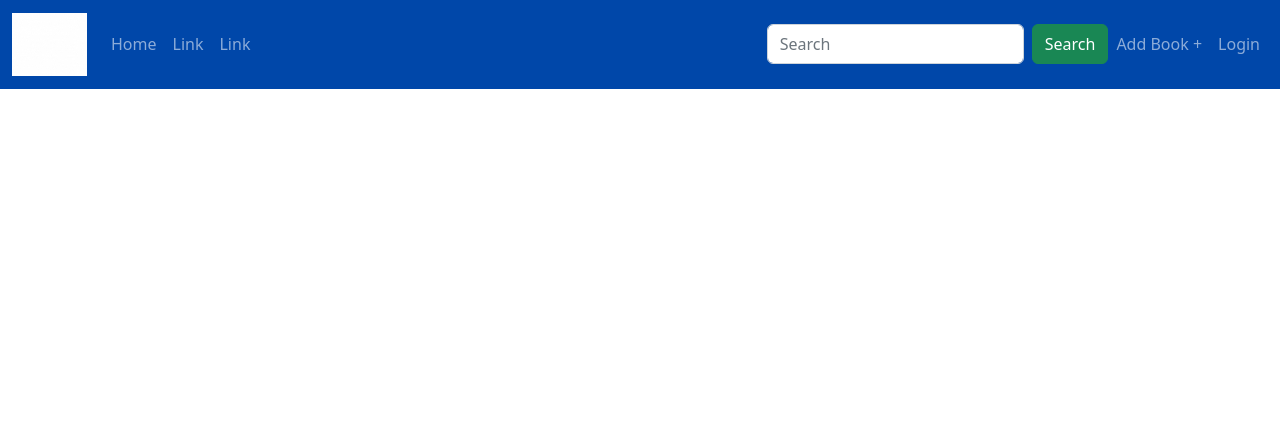
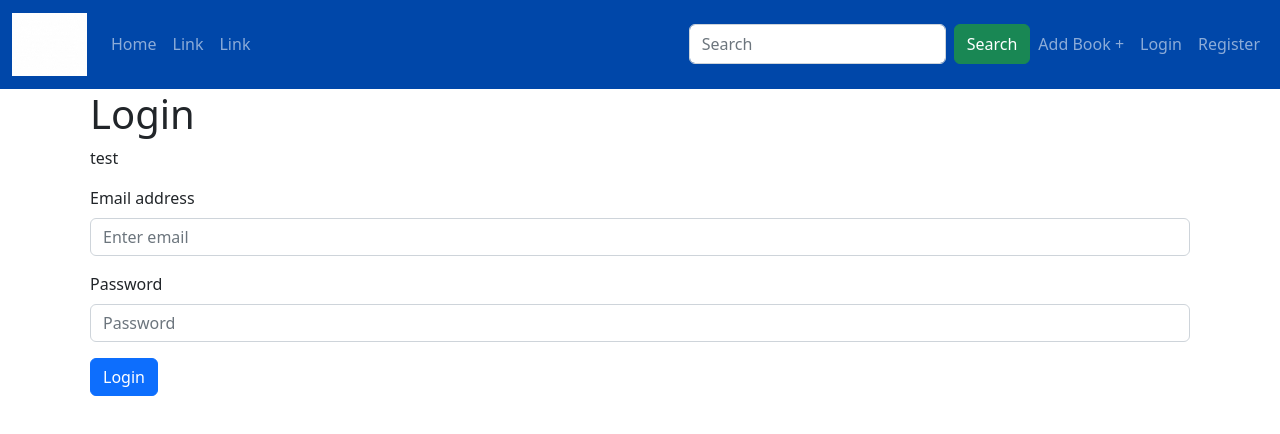
Before and after one commit to BookSquad/bookepedia-frontend, a React (Create React App) app: page /login in a window 1280 px wide. Shown: the top 434 px of the page. Built offline with nearby package versions, Linux system fonts and the light colour scheme.

Commit message:
updated nav to conditionally render

```diff
--- a/src/components/App.js
+++ b/src/components/App.js
@@ -1,25 +1,38 @@
-import React from "react";
+import React, { useState } from "react";
 
 import "bootstrap/dist/css/bootstrap.min.css";
-import { BrowserRouter as Router, Routes, Route, Link } from "react-router-dom";
+import { BrowserRouter as Router, Routes, Route } from "react-router-dom";
 
 import NavBar from "./NavBar";
 import Register from "./userAccounts/Register";
-import BookUpload from "./BookUpload"
+import Login from "./userAccounts/Login";
+import accountContext from "./userAccounts/accountContext";
+import BookUpload from "./BookUpload";
+import Home from "./Home";
 
 function App() {
+  const [loggedIn, setLoggedIn] = useState(false);
+  const [userType, setUserType] = useState("USER");
+
   return (
+    <accountContext.Provider
+      value={{ loggedIn, setLoggedIn, userType, setUserType }}
+    >
       <Router>
         <div className="App">
           <NavBar />
         </div>
         <div style={{ margin: "90px" }}>
           <Routes>
+            <Route path="/" element={<Home />}></Route>
+            <Route path="/home" element={<Home />}></Route>
             <Route path="/register" element={<Register />}></Route>
             <Route path="/upload" element={<BookUpload />}></Route>
+            <Route path="/login" element={<Login />}></Route>
           </Routes>
         </div>
       </Router>
+    </accountContext.Provider>
   );
 }
 
--- /dev/null
+++ b/src/components/Home.js
@@ -0,0 +1,6 @@
+import React from "react";
+
+export default function Home() {
+  //placeholder
+  return <h1>Home</h1>;
+}
--- a/src/components/NavBar.js
+++ b/src/components/NavBar.js
@@ -3,14 +3,22 @@ import Container from "react-bootstrap/Container";
 import Form from "react-bootstrap/Form";
 import Nav from "react-bootstrap/Nav";
 import Navbar from "react-bootstrap/Navbar";
-import NavDropdown from "react-bootstrap/NavDropdown";
+
+import React from "react";
+import accountContext from "./userAccounts/accountContext";
+//import NavDropdown from "react-bootstrap/NavDropdown";
 
 import logo from "./media/bookepedia.gif";
 
 function NavBar(props) {
+  const { loggedIn, setLoggedIn } = React.useContext(accountContext);
+
+  const handleLogout = () => {
+    setLoggedIn(false);
+  };
+
   return (
     <Navbar
-
       fixed="top"
       variant="dark"
       expand="lg"
@@ -38,8 +46,7 @@ function NavBar(props) {
 
             <Nav.Link href="#">Link</Nav.Link>
           </Nav>
-          <Nav  variant="pills">
-
+          <Nav variant="pills">
             <Form className="d-flex">
               <Form.Control
                 type="search"
@@ -50,11 +57,23 @@ function NavBar(props) {
               <Button variant="success">Search</Button>
             </Form>
 
+            <Nav.Link href="upload">Add Book +</Nav.Link>
+            {/*
+              Adding conditional rendering depending if user is logged in
+            */}
+            {loggedIn ? (
+              <Nav.Link href="" onClick={handleLogout}>
+                Logout
+              </Nav.Link>
+            ) : (
+              <Nav.Link href="login">Login</Nav.Link>
+            )}
 
-              <Nav.Link href="upload" >Add Book +</Nav.Link>
-              <Nav.Link href="register">Login</Nav.Link>
-
-
+            {loggedIn ? (
+              <div></div>
+            ) : (
+              <Nav.Link href="register">Register</Nav.Link>
+            )}
           </Nav>
         </Navbar.Collapse>
       </Container>
--- /dev/null
+++ b/src/components/userAccounts/Login.js
@@ -0,0 +1,104 @@
+import React, { useState } from "react";
+import axios from "axios";
+import { useNavigate } from "react-router-dom";
+import accountContext from "./accountContext";
+
+//css
+import Button from "react-bootstrap/Button";
+import Form from "react-bootstrap/Form";
+
+export default function Login() {
+  const [email, setEmail] = useState("");
+  const [password, setPassword] = useState("");
+  const [errorMessage, setErrorMessage] = useState("test");
+
+  const { setLoggedIn, setUserType } = React.useContext(accountContext);
+
+  let navigate = useNavigate();
+
+  //connect with database
+  //find by id via emailfield
+  //check password with corresponding value
+  //if successful, update accountContext
+
+  function handleLogIn(event) {
+    event.preventDefault();
+    setErrorMessage("");
+    axios
+      .get(`http://localhost:3500/user/${email}`)
+      .then((res) => {
+        if (authenticate(res.data.password)) {
+          setLoggedIn(true);
+          setUserType(res.data.userType);
+          navigate("/home");
+        } else {
+          displayError();
+        }
+      })
+      .catch(() => {
+        displayError();
+      });
+  }
+
+  function handleChange(event) {
+    switch (event.target.name) {
+      case "email":
+        setEmail(event.target.value);
+        break;
+      case "password":
+        setPassword(event.target.value);
+        break;
+      default:
+        break;
+    }
+  }
+
+  function authenticate(actualPassword) {
+    if (actualPassword === password) {
+      return true;
+    } else {
+      return false;
+    }
+  }
+
+  function displayError() {
+    setErrorMessage("Incorrect username or password");
+  }
+
+  return (
+    //create UI for login form
+    <div className="loginForm">
+      <Form>
+        <h1>Login</h1>
+        <p color="#ff0000">{errorMessage}</p>
+        <Form.Group className="mb-3" controlId="formBasicEmail">
+          <Form.Label>Email address</Form.Label>
+          <Form.Control
+            required={true}
+            name="email"
+            type="email"
+            placeholder="Enter email"
+            autoComplete="username"
+            value={email}
+            onChange={handleChange}
+          />
+        </Form.Group>
+        <Form.Group className="mb-3" controlId="formBasicPassword">
+          <Form.Label>Password</Form.Label>
+          <Form.Control
+            required={true}
+            name="password"
+            type="password"
+            placeholder="Password"
+            autoComplete="current-password"
+            value={password}
+            onChange={handleChange}
+          />
+        </Form.Group>
+        <Button variant="primary" onClick={handleLogIn}>
+          Login
+        </Button>
+      </Form>
+    </div>
+  );
+}
--- a/src/components/userAccounts/Register.js
+++ b/src/components/userAccounts/Register.js
@@ -25,15 +25,14 @@ function Register(props) {
     e.preventDefault();
     console.log(userRec);
 
-    let pwordRetype = document.getElementById('pwordRetype').value;
+    let pwordRetype = document.getElementById("pwordRetype").value;
 
-    if( pwordRetype != userRec.password){
-        alert("Passwords do not match");
-        document.getElementById('pwordRetype').value = "";
-        setUserRec({ ...userRec, password: "" });
-        return;
+    if (pwordRetype !== userRec.password) {
+      alert("Passwords do not match");
+      document.getElementById("pwordRetype").value = "";
+      setUserRec({ ...userRec, password: "" });
+      return;
     }
-
 
     await axios
       .post("http://localhost:3500/user/register/", userRec)
@@ -42,31 +41,53 @@ function Register(props) {
         alert(`Thank you ${userRec.fname}, your account has been created`);
         navigate("/");
       })
-      .catch((err) => {console.log(err); alert("Please try again, an error occurred")});
+      .catch((err) => {
+        console.log(err);
+        alert("Please try again, an error occurred");
+      });
   };
 
   return (
     <>
       <img alt="logo" src={logo} className="mx-auto d-block" />
-      <Form onSubmit={SubmitRec}
+      <Form
+        onSubmit={SubmitRec}
         style={{ maxWidth: "450px", padding: "30px" }}
         className="mx-auto d-block border border-2"
       >
         <Form.Group className="mb-3" controlId="formBasicEmail">
           <Form.Label>First Name</Form.Label>
-          <Form.Control required onChange={onchange} value={userRec.fname}
-          name="fname" type="text" placeholder="Enter First Name" />
+          <Form.Control
+            required
+            onChange={onchange}
+            value={userRec.fname}
+            name="fname"
+            type="text"
+            placeholder="Enter First Name"
+          />
         </Form.Group>
         <Form.Group className="mb-3" controlId="formBasicEmail">
           <Form.Label>Last Name</Form.Label>
-          <Form.Control required onChange={onchange} value={userRec.lname}
-          name="lname" type="text" placeholder="Enter Last Name" />
+          <Form.Control
+            required
+            onChange={onchange}
+            value={userRec.lname}
+            name="lname"
+            type="text"
+            placeholder="Enter Last Name"
+          />
         </Form.Group>
 
         <Form.Group className="mb-3" controlId="formBasicEmail">
           <Form.Label>Email address</Form.Label>
-          <Form.Control required onChange={onchange} value={userRec.email}
-          name="email" type="email" placeholder="Enter email" />
+          <Form.Control
+            required
+            onChange={onchange}
+            value={userRec.email}
+            name="email"
+            type="email"
+            placeholder="Enter email"
+          />
           <Form.Text className="text-muted">
             We'll never share your email with anyone else.
           </Form.Text>
@@ -74,13 +95,24 @@ function Register(props) {
 
         <Form.Group className="mb-3" controlId="formBasicPassword">
           <Form.Label>Password</Form.Label>
-          <Form.Control required onChange={onchange} value={userRec.password}
-          name="password" type="password" placeholder="Password" />
+          <Form.Control
+            required
+            onChange={onchange}
+            value={userRec.password}
+            name="password"
+            type="password"
+            placeholder="Password"
+          />
         </Form.Group>
 
         <Form.Group className="mb-3" controlId="formBasicPassword">
           <Form.Label>Re-type Password</Form.Label>
-          <Form.Control id='pwordRetype' required type="password" placeholder="Password" />
+          <Form.Control
+            id="pwordRetype"
+            required
+            type="password"
+            placeholder="Password"
+          />
         </Form.Group>
 
         <Button variant="primary" type="submit">
--- /dev/null
+++ b/src/components/userAccounts/accountContext.js
@@ -0,0 +1,14 @@
+import React from "react";
+
+const accountContext = React.createContext({
+  loggedIn: true,
+  setLoggedIn: (value) => {
+    this.loggedIn = value;
+  },
+  userType: "user",
+  setUserType: (user) => {
+    this.userType = user;
+  },
+});
+
+export default accountContext;
```
Lines whose indentation alone changed are shown as unchanged.
